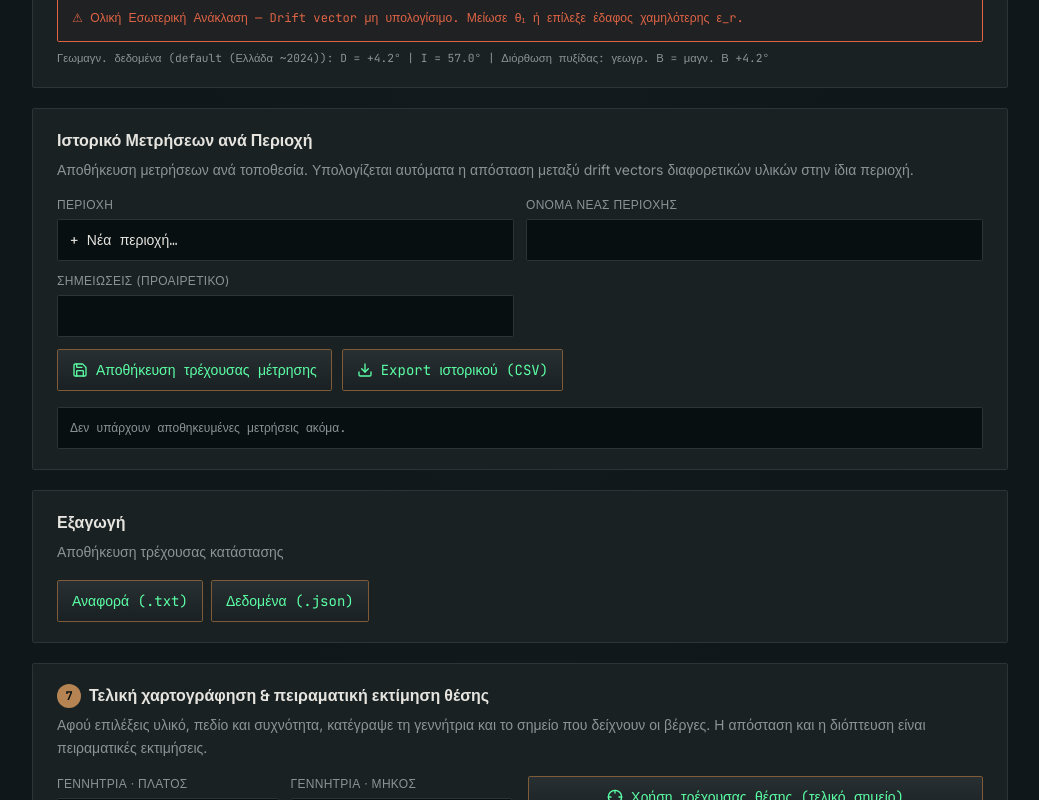
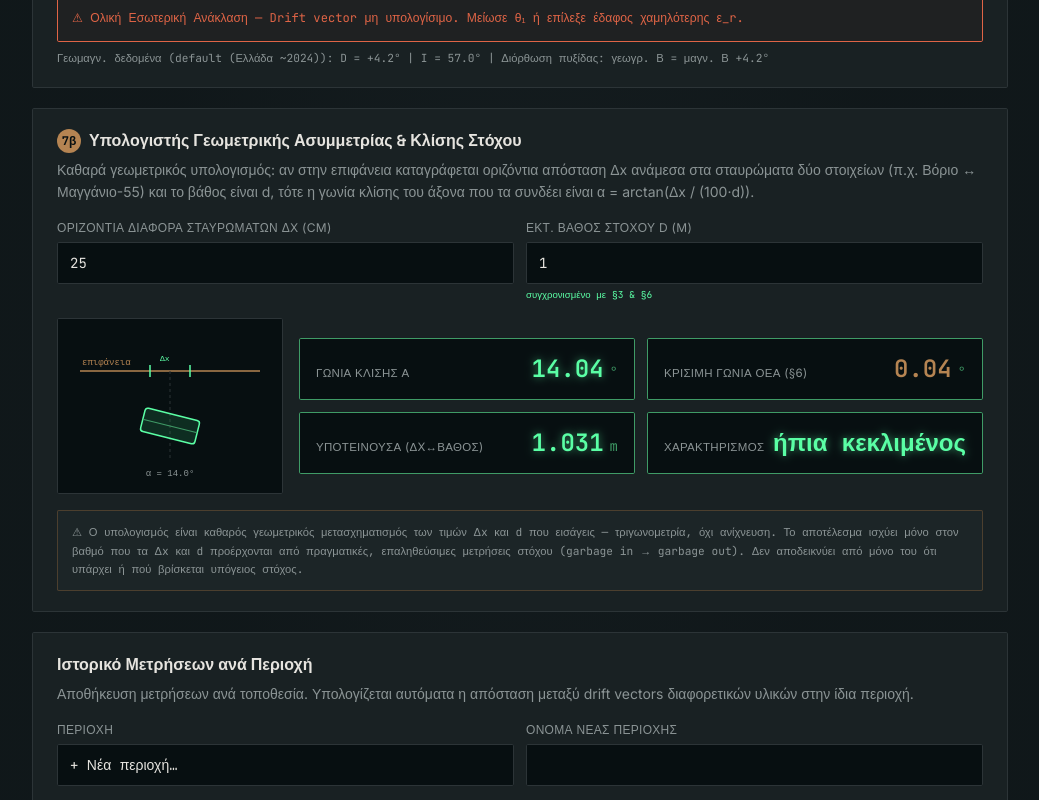
Before and after one commit to traianos1985-glitch/Larmor-Final, a Next.js app: page / in a window 1280 px wide. Shown: the part 4800-5600 px from the top of the page, without its empty margins (120-1159 px from the left). Built offline with nearby package versions, Linux system fonts and the light colour scheme.

Commit message:
Add Section 7: geometric target tilt/asymmetry calculator

```diff
--- a/components/larmor/calculator.tsx
+++ b/components/larmor/calculator.tsx
@@ -23,6 +23,7 @@ import {
   computeComplexN,
   computeGprPropagation,
   computeSnell,
+  targetTiltAngleDeg,
   metalSkinResponse,
   fresnelReflection,
   effectiveReflectionDepthM,
@@ -76,6 +77,10 @@ export function Calculator() {
   const [sec6Theta, setSec6Theta] = useState(15)
   const [sec6H, setSec6H] = useState(1.0)
   const [dipoleAxis, setDipoleAxis] = useState<DipoleAxis>("NS")
+
+  // Section 7 — γεωμετρική κλίση/ασυμμετρία στόχου. Οριζόντια απόσταση (cm)
+  // ανάμεσα στα σταυρώματα δύο στοιχείων (π.χ. Βόριο ↔ Μαγγάνιο-55) στην επιφάνεια.
+  const [deltaXField, setDeltaXField] = useState(25)
 
   // Experimental field setup and observed endpoint
   const [generatorLat, setGeneratorLat] = useState(37.9838)
@@ -321,6 +326,9 @@ export function Calculator() {
     () => computeDriftDirection(dipoleAxis, geomag.D),
     [dipoleAxis, geomag.D],
   )
+
+  // Section 7 — γεωμετρική κλίση στόχου: α = arctan(Δx / (100·d)).
+  const tiltAngle = useMemo(() => targetTiltAngleDeg(deltaXField, targetDepth), [deltaXField, targetDepth])
 
   const endpoint = useMemo(() => distanceAndBearingKm(generatorLat, generatorLon, observedLat, observedLon), [generatorLat, generatorLon, observedLat, observedLon])
 
@@ -1056,6 +1064,78 @@ export function Calculator() {
         )}
       </Panel>
 
+      {/* Section 7 — Target tilt / asymmetry */}
+      <Panel
+        step="7β"
+        title="Υπολογιστής Γεωμετρικής Ασυμμετρίας & Κλίσης Στόχου"
+        desc="Καθαρά γεωμετρικός υπολογισμός: αν στην επιφάνεια καταγράφεται οριζόντια απόσταση Δx ανάμεσα στα σταυρώματα δύο στοιχείων (π.χ. Βόριο ↔ Μαγγάνιο-55) και το βάθος είναι d, τότε η γωνία κλίσης του άξονα που τα συνδέει είναι α = arctan(Δx / (100·d))."
+      >
+        <div className="grid gap-3 sm:grid-cols-2">
+          <Field label="Οριζόντια διαφορά σταυρωμάτων Δx (cm)" htmlFor="delta-x-field">
+            <input
+              id="delta-x-field"
+              type="number"
+              step="1"
+              min={0}
+              className={inputClass}
+              value={deltaXField}
+              onChange={(e) => setDeltaXField(Number.parseFloat(e.target.value) || 0)}
+            />
+          </Field>
+          <Field label="Εκτ. βάθος στόχου d (m)" htmlFor="sec7-depth" warn={validateDepth(targetDepth)}>
+            <input
+              id="sec7-depth"
+              type="number"
+              step="0.1"
+              min={0}
+              className={inputClass}
+              value={targetDepth}
+              onChange={(e) => setTargetDepth(Number.parseFloat(e.target.value) || 0)}
+            />
+            <span className="mt-1 block font-mono text-[0.6rem] text-phosphor">συγχρονισμένο με §3 & §6</span>
+          </Field>
+        </div>
+
+        <div className="mt-4 grid gap-4 lg:grid-cols-[auto_1fr] lg:items-center">
+          <div className="flex items-center justify-center rounded-sm border border-panel-line bg-readout p-3">
+            <svg width="200" height="150" viewBox="0 0 200 150" role="img" aria-label={`Σχηματική κλίση στόχου ${tiltAngle.toFixed(1)} μοιρών`}>
+              {/* Επιφάνεια εδάφους */}
+              <line x1="10" y1="40" x2="190" y2="40" stroke="var(--brass)" strokeWidth="1.5" />
+              <text x="12" y="34" fill="var(--brass)" fontSize="9" fontFamily="monospace">επιφάνεια</text>
+              {/* Δύο σταυρώματα στην επιφάνεια */}
+              <line x1="80" y1="34" x2="80" y2="46" stroke="var(--phosphor)" strokeWidth="1.5" />
+              <line x1="120" y1="34" x2="120" y2="46" stroke="var(--phosphor)" strokeWidth="1.5" />
+              <text x="90" y="30" fill="var(--phosphor)" fontSize="8" fontFamily="monospace">Δx</text>
+              {/* Άξονας βάθους */}
+              <line x1="100" y1="40" x2="100" y2="130" stroke="var(--panel-line)" strokeWidth="1" strokeDasharray="3 3" />
+              {/* Κεκλιμένη κρύπτη — περιστροφή κατά α γύρω από το κέντρο */}
+              <g transform={`rotate(${tiltAngle} 100 95)`}>
+                <rect x="72" y="83" width="56" height="24" rx="3" fill="oklch(0.55 0.12 155 / 0.25)" stroke="var(--phosphor)" strokeWidth="1.5" />
+                <line x1="72" y1="95" x2="128" y2="95" stroke="var(--phosphor-dim)" strokeWidth="1" />
+              </g>
+              <text x="100" y="145" fill="var(--muted-foreground)" fontSize="9" fontFamily="monospace" textAnchor="middle">
+                {`α = ${tiltAngle.toFixed(1)}°`}
+              </text>
+            </svg>
+          </div>
+          <div className="grid gap-3 sm:grid-cols-2">
+            <Readout label="Γωνία κλίσης α" value={tiltAngle.toFixed(2)} unit="°" tone="phosphor" />
+            <Readout label="Κρίσιμη γωνία ΟΕΑ (§6)" value={refraction.mainRow ? refraction.mainRow.theta_c_deg.toFixed(2) : "—"} unit="°" tone="brass" />
+            <Readout label="Υποτείνουσα (Δx↔βάθος)" value={Math.hypot(deltaXField / 100, targetDepth).toFixed(3)} unit="m" />
+            <Readout
+              label="Χαρακτηρισμός"
+              value={tiltAngle < 5 ? "σχεδόν οριζόντιος" : tiltAngle < 30 ? "ήπια κεκλιμένος" : "έντονα κεκλιμένος"}
+            />
+          </div>
+        </div>
+
+        <p className="mt-4 rounded-sm border border-brass-dim/50 bg-secondary/30 px-3.5 py-3 font-mono text-[0.7rem] leading-relaxed text-muted-foreground">
+          ⚠ Ο υπολογισμός είναι καθαρός γεωμετρικός μετασχηματισμός των τιμών Δx και d που εισάγεις — τριγωνομετρία, όχι
+          ανίχνευση. Το αποτέλεσμα ισχύει μόνο στον βαθμό που τα Δx και d προέρχονται από πραγματικές, επαληθεύσιμες
+          μετρήσεις στόχου (garbage in → garbage out). Δεν αποδεικνύει από μόνο του ότι υπάρχει ή πού βρίσκεται υπόγειος στόχος.
+        </p>
+      </Panel>
+
       <HistoryPanel lat={lat} lon={lon} capture={captureMeasurement} />
 
       <ExportButtons state={exportState} />
--- a/lib/physics.ts
+++ b/lib/physics.ts
@@ -189,7 +189,7 @@ export function findNearestHarmonic(
      R = |Γ|²                               (ανακλώμενη ισχύς)
 
    Είναι ΔΙΑΦΟΡΕΤΙΚΟ φαινόμενο από την «αδιαφάνεια» (1 − e^(−t/δ)):
-   ο Fresnel λέει ΠΟΣΟ ανακλάται στη διεπαφή, η αδιαφάνεια αν ΦΤΑΝΕΙ το
+   ο Fresnel λέει ��ΟΣΟ ανακλάται στη διεπαφή, η αδιαφάνεια αν ΦΤΑΝΕΙ το
    κύμα εκεί. Η πραγματική ανακλαστική απόκριση είναι το γινόμενό τους:
      R_eff = |Γ|² · (1 − e^(−t/δ))
 
@@ -426,6 +426,30 @@ export function effectiveReflectionDepthM(
   const resp = Math.max(0, Math.min(1, metalResp))
   const shift = resp * rM
   return { depth: Math.max(0, centerDepthM - shift), shift }
+}
+
+/* ============================================================
+   ΓΕΩΜΕΤΡΙΚΗ ΚΛΙΣΗ / ΑΣΥΜΜΕΤΡΙΑ ΣΤΟΧΟΥ (Target tilt)
+   ------------------------------------------------------------
+   Καθαρή τριγωνομετρία. Αν στην επιφάνεια καταγράφεται οριζόντια
+   απόσταση Δx (cm) ανάμεσα στα σταυρώματα δύο στοιχείων (π.χ. Βόριο /
+   Μαγγάνιο-55) και το εκτιμώμενο βάθος είναι d (m), η γωνία κλίσης του
+   άξονα που τα συνδέει ως προς την οριζόντια είναι:
+
+       α = arctan( Δx / (100·d) )     [μοίρες]
+
+   (το 100 μετατρέπει m→cm ώστε αριθμητής και παρονομαστής να έχουν
+   ίδια μονάδα και ο λόγος να είναι αδιάστατος).
+
+   ⚠ Είναι ΓΕΩΜΕΤΡΙΚΟΣ μετασχηματισμός των εισόδων που δίνει ο χρήστης,
+   ΟΧΙ απόδειξη ότι οι είσοδοι (Δx, d) αντιστοιχούν σε πραγματικό υπόγειο
+   στόχο. Garbage in → garbage out: η εγκυρότητα του αποτελέσματος
+   εξαρτάται πλήρως από την εγκυρότητα των μετρήσεων Δx και d.
+============================================================ */
+export function targetTiltAngleDeg(deltaXcm: number, depthM: number): number {
+  const dCm = Math.abs(depthM) * 100
+  if (dCm <= 0) return 0
+  return (Math.atan(Math.abs(deltaXcm) / dCm) * 180) / Math.PI
 }
 
 export function computeSnell(n_r: number, theta1_deg: number) {
```
